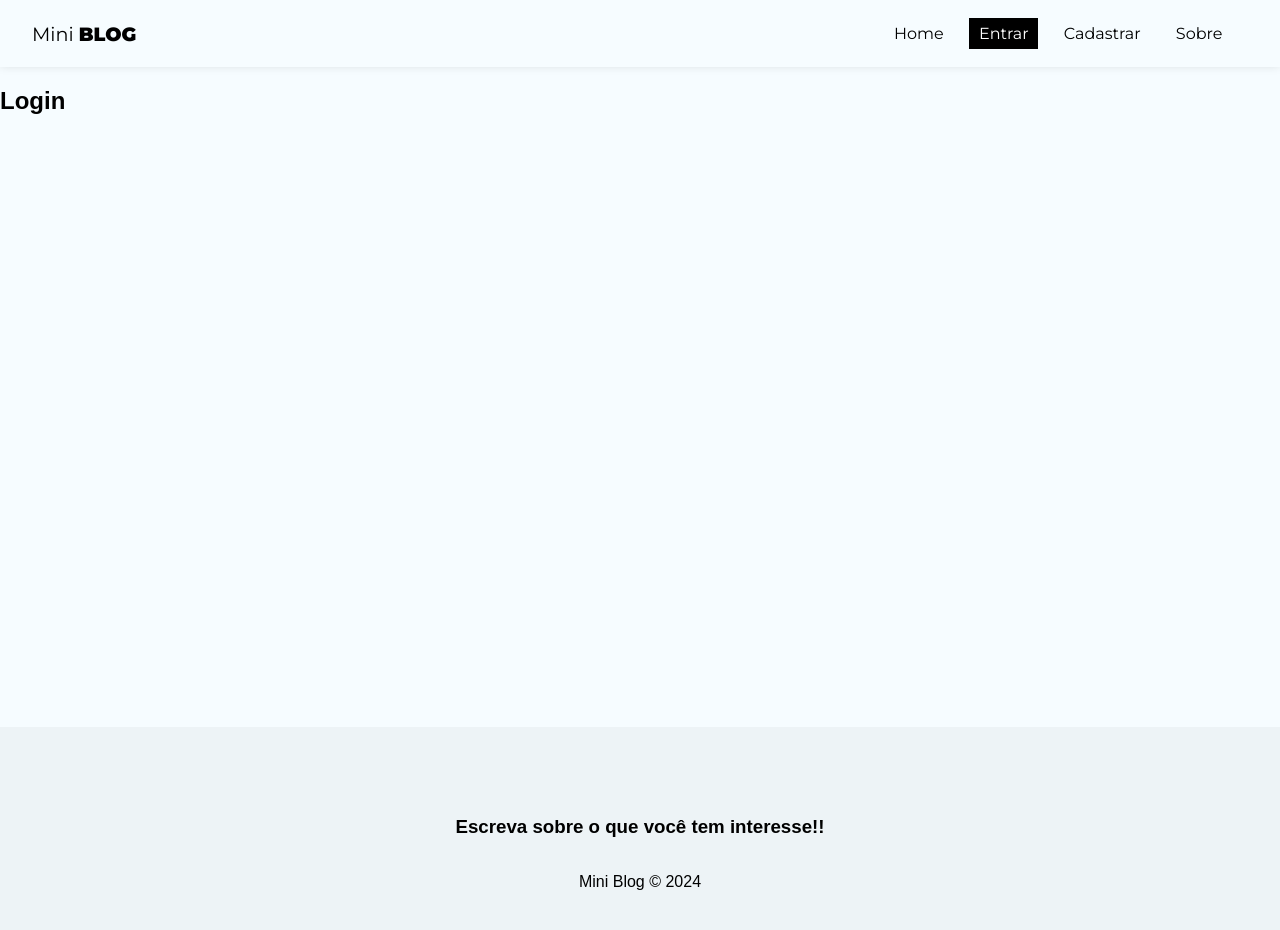
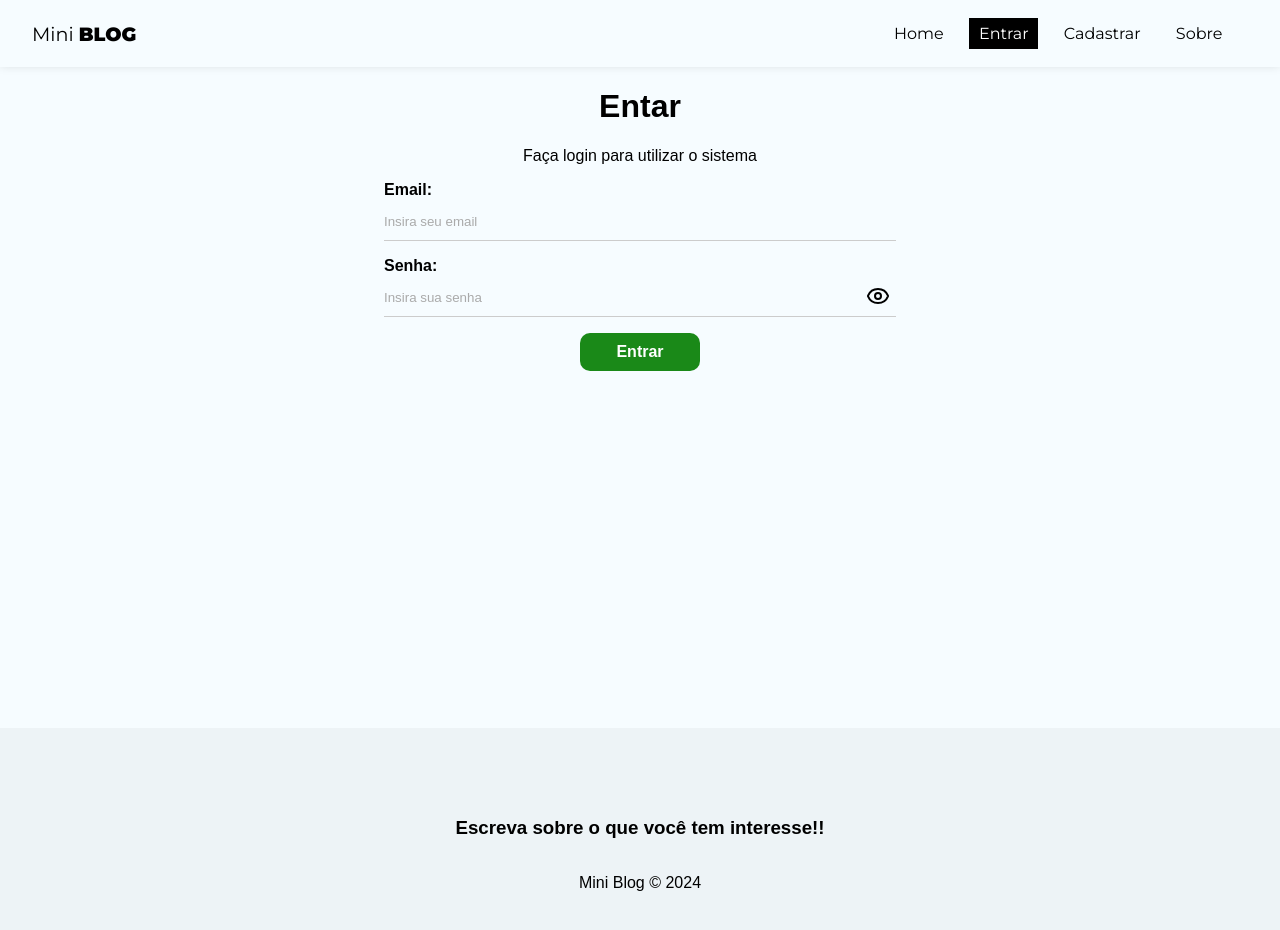
Before and after one commit to VictorLapaDev/React-Course-Matheus-Battiti, a React (Vite) app in the folder 10-Mini-Blog/MiniBlog/: page /login in a window 1280 px wide. Shown: the top 930 px of the page. Built offline with nearby package versions, Linux system fonts and the light colour scheme; no server answers.

Commit message:
feat: create login page

```diff
--- a/10-Mini-Blog/MiniBlog/src/pages/Login/Login.module.css
+++ b/10-Mini-Blog/MiniBlog/src/pages/Login/Login.module.css
@@ -0,0 +1,30 @@
+.login{
+    text-align: center;
+}
+
+.login a{
+    color: #aaa;
+}
+
+.inputArea {
+    display: flex;
+    flex-direction: row;
+    width: 100%;
+    align-items: center;
+    justify-content: space-between;
+    border: none;
+    border-bottom: 1px solid #ccc;
+}
+
+.inputArea input {
+    box-sizing: border-box;
+    border: none;
+    padding: 0.8em 0em;
+    background-color: transparent;
+}
+
+.inputArea button{
+    background-color: transparent;
+    border: none;
+    cursor: pointer;
+}
--- a/10-Mini-Blog/MiniBlog/src/pages/Login/Login.tsx
+++ b/10-Mini-Blog/MiniBlog/src/pages/Login/Login.tsx
@@ -1,8 +1,98 @@
+import { Eye, EyeOff } from 'lucide-react'
 import styles from './Login.module.css'
+import { useEffect, useState } from 'react';
+import { useAuthentication } from '../../hooks/useAuthentication';
 
 const Login = () => {
+
+  const [email, setEmail] = useState("");
+  const [password, setPassword] = useState("");
+  const [error, setError] = useState("");
+
+
+
+  const [visible, setVisible] = useState(false);
+
+
+  const {createUser, error: authError, loading} = useAuthentication(); //nao vai precisar
+
+    const habdleSubmit = async (e: React.FormEvent) => {
+      e.preventDefault();
+
+      setError("");
+
+      const user = {
+        email,
+        password
+      };
+
+
+      // const res = await createUser(email, password, );
+
+      console.log(user);
+    };
+
+
+    useEffect(() => {
+      if(authError) {
+        setError(authError);
+      }
+    }, [authError])
+
+
+
+  const handleVisibilityToggle = () => {
+    setVisible(!visible);
+  };
   return (
-    <h2>Login</h2>
+    <div className={styles.login}>
+      <h1>Entar</h1>
+      <p>Faça login para utilizar o sistema</p>
+      <form onSubmit={habdleSubmit}>
+        <label>
+          <span>Email:</span>
+          <input
+            type="text"
+            name="email"
+            required
+            placeholder="Insira seu email"
+            value={email}
+            onChange={(e) => setEmail(e.target.value)}
+          />
+        </label>
+        <label>
+          <span>Senha:</span>
+          <div className={styles.inputArea}>
+            <input
+              type={visible ? "text" : "password"}
+              name="password"
+              required
+              placeholder="Insira sua senha"
+              value={password}
+              onChange={(e) => setPassword(e.target.value)}
+            />
+
+            <button onClick={handleVisibilityToggle} type="button">
+              {visible ? <EyeOff /> : <Eye />}
+            </button>
+          </div>
+        </label>
+
+        {!loading && (
+           <button className="btn" type="submit">
+           Entrar
+          </button>
+        ) }
+
+        {loading && (
+          <button className="btn" type="submit" disabled>
+            Aguarde...
+          </button>
+        )}
+
+        {error && <p className="error">{error}</p>}
+      </form>
+    </div>
   )
 }
 
```
